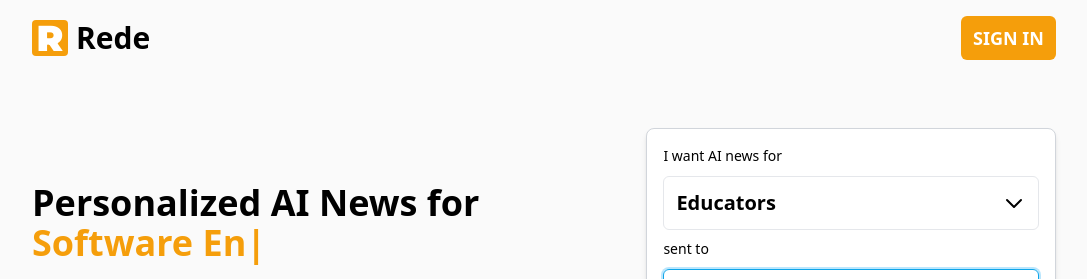
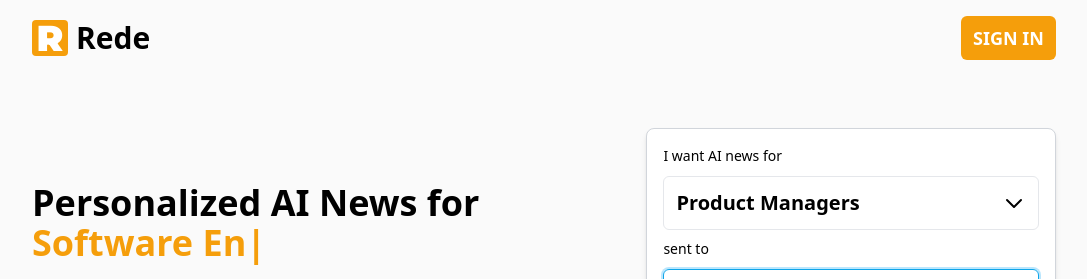
Before and after one commit to bsord/rede, a React (Vite) app in the folder web-ui/: page / in a window 1280 px wide. Shown: the top 279 px of the page, without its empty margins (96-1183 px from the left). Built offline with nearby package versions, Linux system fonts and the light colour scheme.

Commit message:
Update data.js

```diff
--- a/web-ui/src/features/subscription/components/data.js
+++ b/web-ui/src/features/subscription/components/data.js
@@ -64,13 +64,12 @@ export const niches = [
 ];
 
 export const roles = [
+    { name: "Product Managers", value: "product_manager" },
+    { name: "Software Developers", value: "software_developer" },
+    { name: "Designers", value: "designer" },
     { name: "Educators", value: "educator" },
     { name: "Marketers", value: "marketer" },
-    { name: "Software Developers", value: "software_developer" },
-    { name: "Product Managers", value: "product_manager" },
-    { name: "Sales Professionals", value: "sales_professional" },
-    { name: "Entrepreneurs", value: "entrepreneur" },
-    { name: "Designers", value: "designer" }
+    { name: "Sales Professionals", value: "sales_professional" }
 ];
 
 
```
